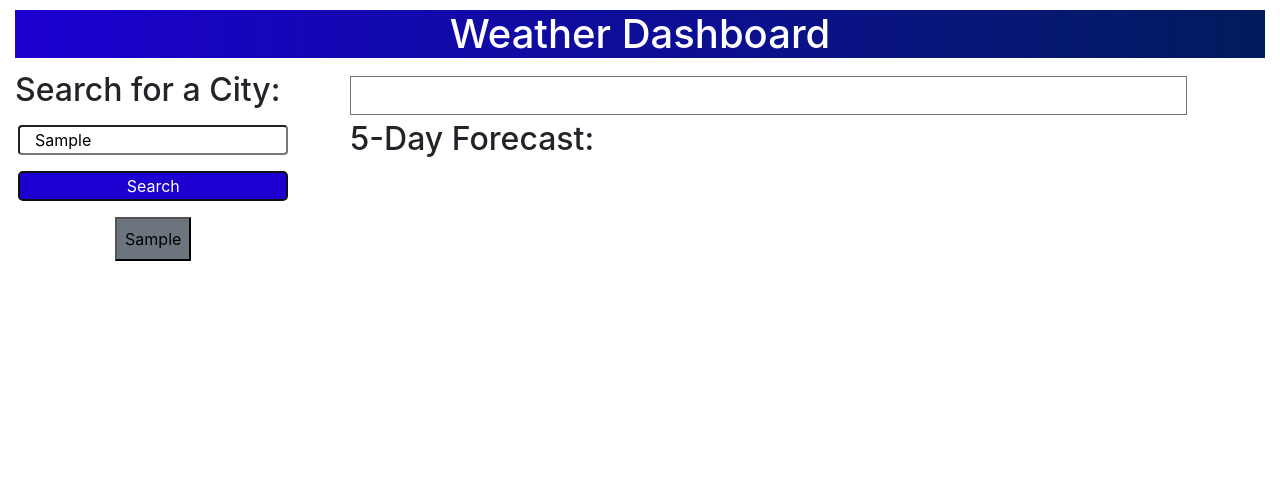
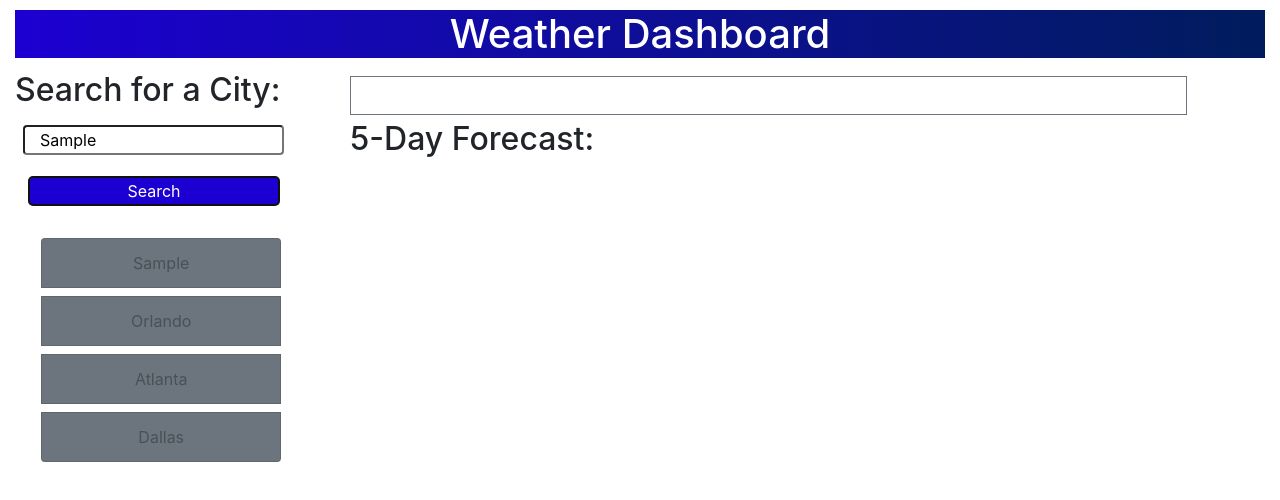
Before and after one commit to MegGedde/Challenge6, a plain HTML site: page index.html in a window 1280 px wide. Both pictures are taken after typing "Sample" into the empty fields and a click on the button "Search". Drawn offline with nearby package versions, Linux system fonts and the light colour scheme; no server answers.

Commit message:
have buttons working

```diff
--- a/assets/js/script.js
+++ b/assets/js/script.js
@@ -7,53 +7,56 @@ var cityHistory = document.querySelector('.history')
 var key = '00e53e9dd9243b9df5f5b2fc939789ec';
 var dailycontainer = $(".details");
 
-
-var submitHandler = function() {
-        // clear any existing data
-    dailycontainer.html("");
-    var city = cityNameEl.value.trim();
-    if (city) {
-        getWeather(city);
-        getForecast(city)
-        //store city in local storage and display in history list
-    } else {
-        alert("Please enter a city")
-    }
-    //display cities as history buttons
-    var citylist = document.createElement("button")
-    citylist.textContent = city;
-    citylist.classList = "p-2 bg-secondary cityname";
-    cityHistory.appendChild(citylist)
-    //send to local storage
-    // localStorage.setItem(city)
-    // //get item from storage if button clicked
-    // $(".history .cityname").val(localStorage.getItem(city));
-}
-
-// var getFromStorage = function() {
-//     //get item from storage if button clicked
-//     $(".history .cityname").val(localStorage.getItem(city));
-//     submitHandler()
-// }
+//load cities from localstorage
+var loadCity = function() {
+        // get search history from local storage
+        var searchHistory = JSON.parse(localStorage.getItem("searchHistory"));
+        if (searchHistory == null) {
+            // if the search history local variable does not exist then generate the left column with common locations
+            searchHistory = ["Orlando","Atlanta","Dallas","Denver"];
+            localStorage.setItem("searchHistory",JSON.stringify(searchHistory));
+        }
+        var groupContainer = $(".history");
+        groupContainer.html("");
+        for (i in searchHistory) {
+            // generate a list group item for each city in search history
+            var buttonEl = $("<button>")
+                .addClass("list-group-item list-group-item-action bg-secondary m-2")
+                .attr("id", "citySearchList")
+                .attr("type", "button")
+                .text(searchHistory[i]);
+            groupContainer.append(buttonEl);
+        }
+    };
 
 
-var getWeather = function() {
-    //Display city, date and icon
-    var city = cityNameEl.value.trim();
+var updateSearchHistory = function(city) {
+        var searchHistory = JSON.parse(localStorage.getItem("searchHistory"));
+        searchHistory.unshift(city);
+        searchHistory.pop();
+        localStorage.setItem("searchHistory",JSON.stringify(searchHistory));
 
+        // gather all list items
+        var listItems = $(".list-group-item");
 
+        // Update button text
+        for (l in listItems) {
+            // update text of each item
+            listItems[l].textContent = searchHistory[l];
+        };
+    }
+
+var getWeather = function(city) {
         var key = '00e53e9dd9243b9df5f5b2fc939789ec';
         fetch('https://api.openweathermap.org/data/2.5/weather?q=' + city.toLowerCase() + '&appid=' + key)
         .then(function(resp) { return resp.json() }) // Convert data to json
         .then(function(data) {
             //Display city and date
-            cityDate.textContent = cityNameEl.value + " (" + moment().format('M/D/YY') + ")"
+            cityDate.textContent = city + " (" + moment().format('M/D/YY') + ")"
 
             //get weather icon
             var iconurl = "http://openweathermap.org/img/w/" + data.weather[0].icon + ".png";
             $('#wicon').attr('src', iconurl);
-
-            console.log(data)
 
             //temp
             var temp = document.createElement("p")
@@ -109,7 +112,7 @@ var getWeather = function() {
         };
     };
 
-            var getForecast = function(cityName) {
+        var getForecast = function(city) {
                 var forecastContainerEl = $(".day-forecast");
                 // clear any existing data
                 forecastContainerEl.html("");
@@ -117,10 +120,8 @@ var getWeather = function() {
                 var apiUrl = "https://api.openweathermap.org/data/2.5/forecast?q=" + city + "&units=imperial&appid=" + key;
 
                 fetch(apiUrl).then(function(response) {
-                    // dont need if response ok since already checked earlier
                     response.json().then(function(response) {
-                        // build
-                        // variable to hold index of the first date change
+                        // build variable to hold index of the first date change
                         var idx = getIndex(response);
 
                         for (i=0;i<5;i++) {
@@ -154,5 +155,30 @@ var getWeather = function() {
                     alert("Unable to connect to OpenWeather");
                 })
             };
-submitBtn.addEventListener('click', submitHandler)
-// cityname.addEventListener('click', getFromStorage)
+
+var submitHandler = function(event) {
+        // clear any existing data
+    dailycontainer.html("");
+
+    target = $(event.target);
+    targetId = target.attr("id");
+
+    if (targetId === "citySearchList") {
+        var city = target.text();
+
+    } else if (targetId === "search-submit") {
+        var city = $("#cityname").val();
+    };
+
+    if (city) {
+        getWeather(city);
+        getForecast(city);
+        updateSearchHistory(city);
+        //store city in local storage and display in history list
+    } else {
+        alert("Please enter a city")
+    }
+}
+loadCity()
+
+$("button").click(submitHandler);
--- a/index.html
+++ b/index.html
@@ -15,9 +15,13 @@
     <section class="row">
         <div class="col-3">
             <h2>Search for a City:</h2>
+            <div>
             <input name="cityName" id="cityname" type="text" autofocus="true" class="form-input col-11 m-2 rounded" />
-            <button class="submitBtn col-11 m-2 rounded">Search</button>
-            <div class="history col-11 m-2 rounded text-center"></div>
+            <div>
+            <button class="submitBtn col-11 m-2 rounded" id="search-submit">Search</button>
+            </div>
+            </div>
+            <div class="history col-11 m-2 rounded text-center mt-4"></div>
         </div>
         <div class="col-8">
             <div class="col-12 cityBox p-0 border border-secondary">
```
